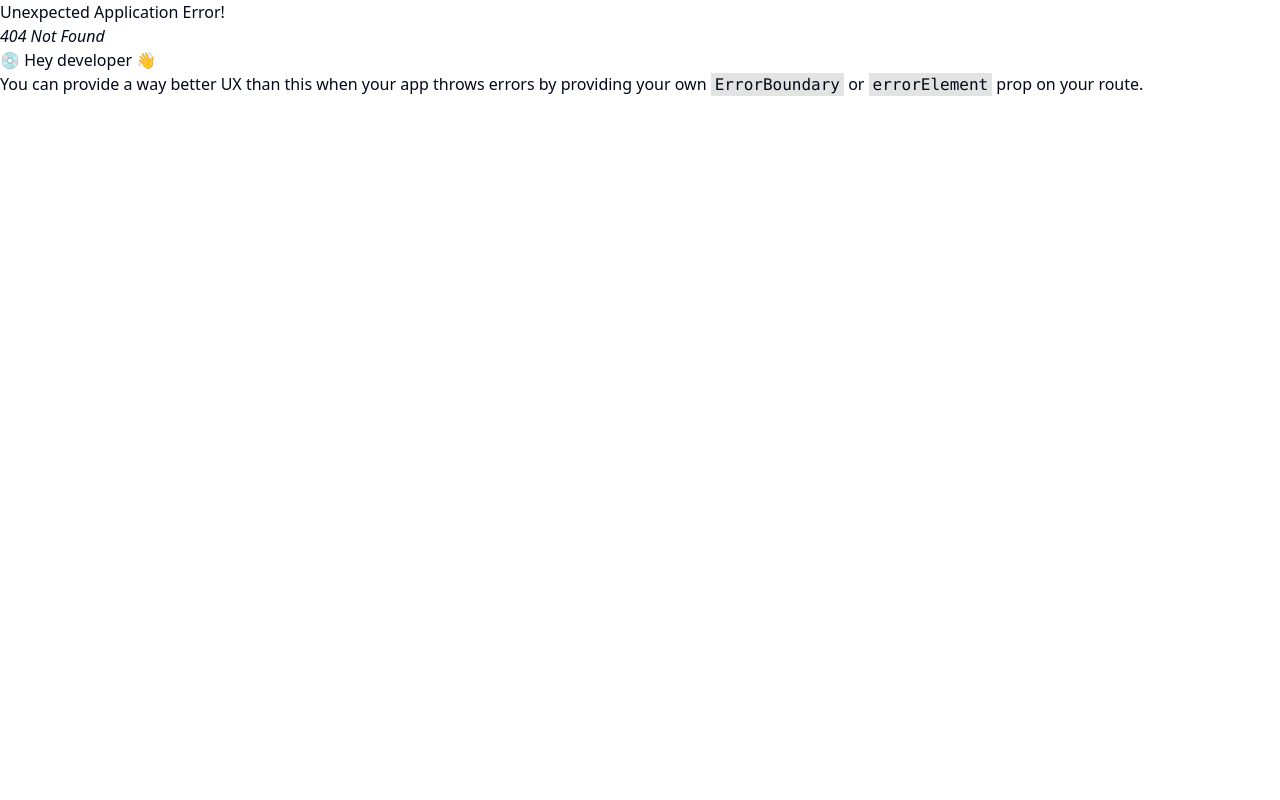
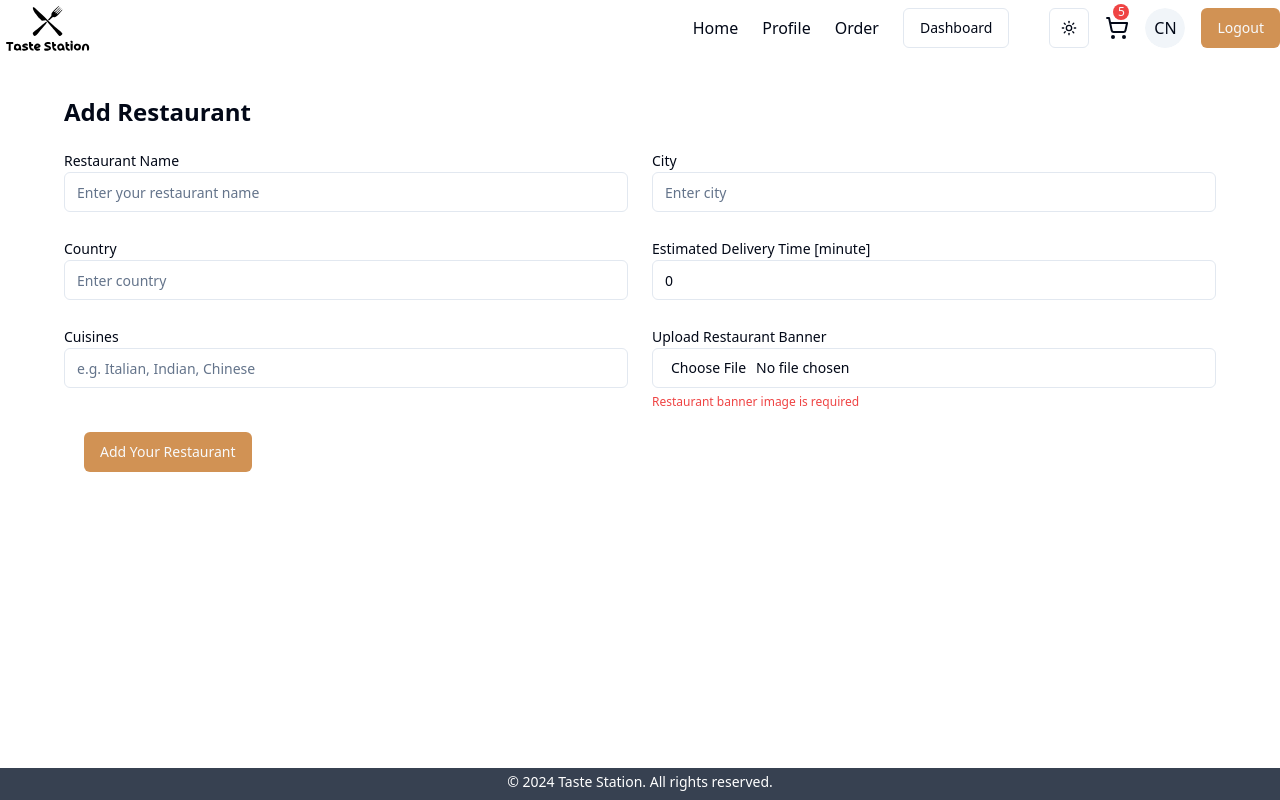
Before and after one commit to saifulislam-bd/food-delivery-app, a React (Vite) app in the folder client/: page /admin/restaurant in a window 1280 px wide. Before the commit this address had no page. Built offline with nearby package versions, Linux system fonts and the light colour scheme; the HTML template or start-up script is replaced by a standard one.

Commit message:
add Restaurant component

```diff
--- a/client/src/App.tsx
+++ b/client/src/App.tsx
@@ -10,6 +10,7 @@ import Profile from "./components/Profile";
 import SearchPage from "./components/SearchPage";
 import RestaurantDetails from "./components/RestaurantDetails";
 import Cart from "./components/Cart";
+import Restaurant from "./components/Restaurant";
 
 const appRouter = createBrowserRouter([
   {
@@ -35,6 +36,11 @@ const appRouter = createBrowserRouter([
       {
         path: "/cart",
         element: <Cart />,
+      },
+      // admin functionality
+      {
+        path: "/admin/restaurant",
+        element: <Restaurant />,
       },
     ],
   },
--- a/client/src/components/MobileNavbar.tsx
+++ b/client/src/components/MobileNavbar.tsx
@@ -95,7 +95,7 @@ const MobileNavbar: FC = () => {
             <span>Menu</span>
           </Link>
           <Link
-            to="/profile"
+            to="/admin/restaurant"
             className="flex items-center gap-4 hover:bg-gray-200 hover:text-gray-900 px-3 py-2 rounded-lg cursor-pointer font-medium"
           >
             <UtensilsCrossed />
--- /dev/null
+++ b/client/src/components/Restaurant.tsx
@@ -0,0 +1,175 @@
+import { ChangeEvent, FC, FormEvent, useState } from "react";
+import { Label } from "./ui/label";
+import { Input } from "./ui/input";
+import { Button } from "./ui/button";
+import { Loader2 } from "lucide-react";
+import {
+  restaurantFormSchema,
+  RestaurantFormState,
+} from "@/schema/restaurantSchema";
+const initialData = {
+  restaurantName: "",
+  city: "",
+  country: "",
+  deliveryTime: 0,
+  cuisines: [],
+  image: undefined,
+};
+
+const Restaurant: FC = () => {
+  const loading = false;
+  const existingRestaurant = false;
+
+  const [input, setInput] = useState<RestaurantFormState>(initialData);
+  const [errors, setErrors] = useState<Partial<RestaurantFormState>>({});
+
+  const handleChange = (e: ChangeEvent<HTMLInputElement>) => {
+    const { name, value, type } = e.target;
+    setInput((prev) => ({
+      ...prev,
+      [name]: type === "number" ? Number(value) : value,
+    }));
+  };
+  const handleSubmit = (e: FormEvent<HTMLFormElement>) => {
+    e.preventDefault();
+    const result = restaurantFormSchema.safeParse(input);
+    if (!result.success) {
+      const fieldErrors = result.error.formErrors.fieldErrors;
+      setErrors(fieldErrors as Partial<RestaurantFormState>);
+      return;
+    }
+    console.log(input);
+  };
+
+  return (
+    <div className="max-w-6xl mx-auto my-10">
+      <div>
+        <div>
+          <h1 className="font-extrabold text-2xl mb-5">Add Restaurant</h1>
+          <form onSubmit={handleSubmit}>
+            <div className="md:grid grid-cols-2 gap-6 space-y-2 md:space-y-0">
+              {/* Restaurant Name */}
+              <div>
+                <Label>Restaurant Name</Label>
+                <Input
+                  type="text"
+                  value={input.restaurantName}
+                  name="restaurantName"
+                  placeholder="Enter your restaurant name"
+                  onChange={handleChange}
+                />
+                {errors && (
+                  <span className="text-xs text-red-500">
+                    {errors.restaurantName}
+                  </span>
+                )}
+              </div>
+              <div>
+                <Label>City</Label>
+                <Input
+                  type="text"
+                  value={input.city}
+                  name="city"
+                  placeholder="Enter city"
+                  onChange={handleChange}
+                />
+                {errors && (
+                  <span className="text-xs text-red-500">{errors.city}</span>
+                )}
+              </div>
+              <div>
+                <Label>Country</Label>
+                <Input
+                  type="text"
+                  value={input.country}
+                  name="country"
+                  placeholder="Enter country"
+                  onChange={handleChange}
+                />
+                {errors && (
+                  <span className="text-xs text-red-500">{errors.country}</span>
+                )}
+              </div>
+              <div>
+                <Label>Estimated Delivery Time [minute]</Label>
+                <Input
+                  type="number"
+                  value={input.deliveryTime}
+                  name="deliveryTime"
+                  placeholder="Delivery Time"
+                  onChange={handleChange}
+                />
+                {errors && (
+                  <span className="text-xs text-red-500">
+                    {errors.deliveryTime}
+                  </span>
+                )}
+              </div>
+              <div>
+                <Label>Cuisines</Label>
+                <Input
+                  type="text"
+                  value={input.cuisines}
+                  name="cuisines"
+                  placeholder="e.g. Italian, Indian, Chinese"
+                  onChange={(e) =>
+                    setInput((prev) => ({
+                      ...prev,
+                      cuisines: e.target.value.split(","),
+                    }))
+                  }
+                />
+                {errors && (
+                  <span className="text-xs text-red-500">
+                    {errors.cuisines}
+                  </span>
+                )}
+              </div>
+              <div>
+                <Label>Upload Restaurant Banner</Label>
+                <Input
+                  type="file"
+                  accept="image/*"
+                  name="image"
+                  onChange={(e) =>
+                    setInput((prev) => ({
+                      ...prev,
+                      image: e.target.files?.[0] || undefined,
+                    }))
+                  }
+                />
+                {errors && (
+                  <span className="text-xs text-red-500">
+                    {errors.image?.name ||
+                      "Restaurant banner image is required"}
+                  </span>
+                )}
+              </div>
+            </div>
+            <div className="m-5 w-fit">
+              {loading ? (
+                <Button
+                  disabled
+                  className="w-full bg-orange hover:bg-hoverOrange"
+                >
+                  <Loader2 className="h-4 w-4 mr-2 animate-spin" /> Please wait
+                </Button>
+              ) : (
+                <Button
+                  type="submit"
+                  className="w-full bg-orange hover:bg-hoverOrange"
+                >
+                  {existingRestaurant
+                    ? "Update Your Restaurant"
+                    : "Add Your Restaurant"}
+                </Button>
+              )}
+            </div>
+          </form>
+        </div>
+      </div>
+    </div>
+  );
+};
+
+export default Restaurant;
--- /dev/null
+++ b/client/src/schema/restaurantSchema.ts
@@ -0,0 +1,21 @@
+import { z } from "zod";
+
+export const restaurantFormSchema = z.object({
+  restaurantName: z
+    .string()
+    .nonempty({ message: "Restaurant name is required" }),
+  city: z.string().nonempty({ message: "City is required" }),
+  country: z.string().nonempty({ message: "Country is required" }),
+  deliveryTime: z
+    .number()
+    .min(0, { message: "Delivery time must be positive" }),
+  cuisines: z.array(z.string()),
+  image: z
+    .instanceof(File)
+    .optional()
+    .refine((file) => file?.size !== 0, {
+      message: "Restaurant banner image is required",
+    }),
+});
+
+export type RestaurantFormState = z.infer<typeof restaurantFormSchema>;
```
